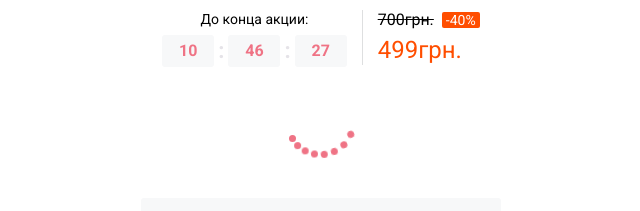
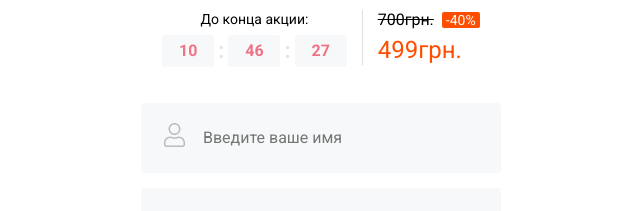
Before and after one commit to vaseklllM/favorite_box, a Next.js app: page / in a window 1280 px wide. Shown: the part 7967-8178 px from the top of the page, without its empty margins (319-959 px from the left). Built offline with nearby package versions, Linux system fonts and the light colour scheme.

Commit message:
Add meta

```diff
--- a/components/Landing/SectionBuy/Inputs/index.tsx
+++ b/components/Landing/SectionBuy/Inputs/index.tsx
@@ -43,7 +43,7 @@ export default function Inputs(props: IInputsProps) {
     setTimeout(() => {
       setLoader(false)
     }, 1000)
-//
+
     console.log("заказ отправлен")
 
     // console.log(name, phoneNumber)
--- a/components/Landing/SectionBuy/index.tsx
+++ b/components/Landing/SectionBuy/index.tsx
@@ -17,7 +17,7 @@ interface ISectionBuyProps {
 export default function SectionBuy(props: ISectionBuyProps) {
   const { colors, price } = props
 
-  const [loader, setLoader] = useState(true)
+  const [loader, setLoader] = useState(false)
 
   return (
     <section id='buy' className={classes.SectionBuy}>
--- a/pages/_document.tsx
+++ b/pages/_document.tsx
@@ -25,6 +25,10 @@ class MyDocument extends Document {
             type='text/css'
             href='https://cdnjs.cloudflare.com/ajax/libs/slick-carousel/1.6.0/slick-theme.min.css'
           />
+          <meta
+            name='viewport'
+            content='width=device-width, initial-scale=1, maximum-scale=1'
+          />
         </Head>
         <body>
           <Main />
```
